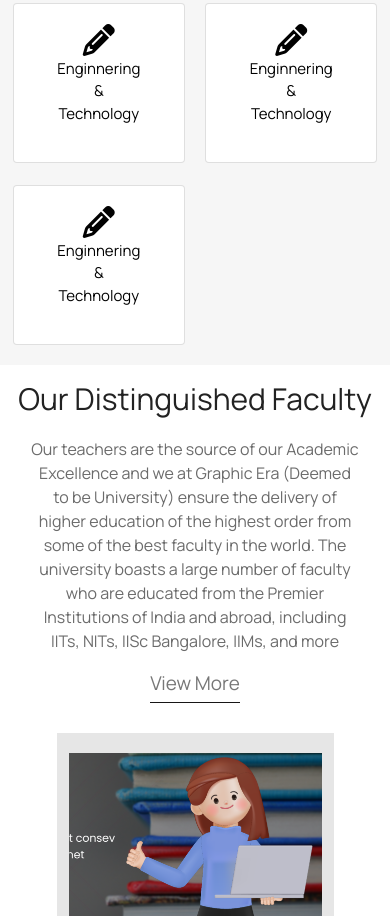
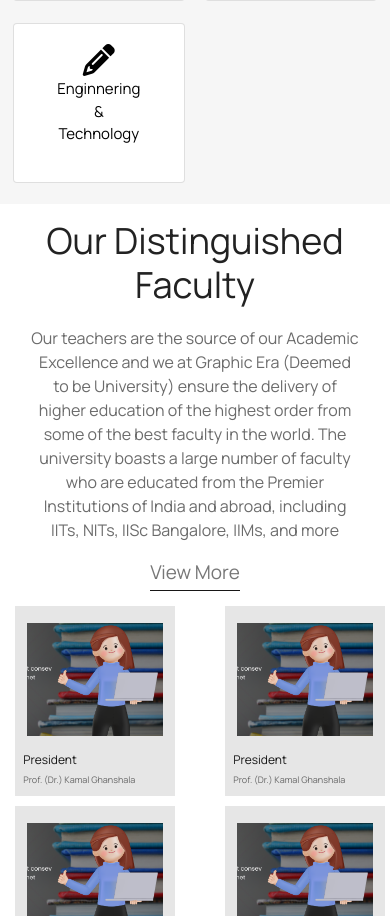
Before and after one commit to Abhisays27/university-site, a plain HTML site: page index.html in a window 390 px wide. Shown: the part 1804-2720 px from the top of the page. Drawn offline with nearby package versions, Linux system fonts and the light colour scheme; files whose address does not match are found by name; a web font is replaced by a local one.

Commit message:
fix mobile issue

```diff
--- a/news.css
+++ b/news.css
@@ -149,3 +149,146 @@ li.slick-active button::before {
 
 
 }
+@media only screen and (max-width: 638px)
+{
+
+  .card-item {
+    width: 230px;
+    height: 250px; /* Set the width of each card */
+    margin: 5px !important; /* Adjust the space between cards */
+  }
+
+
+
+.card-item h1 {
+
+  font-size: 13px;
+
+}
+
+.card-item p {
+
+  font-size: 10px;
+
+}
+.card-item .image-wrapper:before {
+display: none;
+}
+.card-section {
+
+  display: flex;
+
+  justify-content: space-between; /* Adjust the space between cards */
+  margin:10px !important;
+}
+
+
+}
+@media only screen and (max-width: 500px)
+{
+
+  .card-item {
+    width: 205px;
+    height: 225px; /* Set the width of each card */
+    margin: 5px !important; /* Adjust the space between cards */
+  }
+
+
+
+.card-item h1 {
+
+  font-size: 13px;
+
+}
+
+.card-item p {
+
+  font-size: 10px;
+
+}
+.card-item .image-wrapper:before {
+display: none;
+}
+.card-section {
+
+  display: flex;
+
+  justify-content: space-between; /* Adjust the space between cards */
+  margin-right: 0 !important;
+}
+
+
+}
+
+@media only screen and (max-width: 465px)
+{
+
+  .card-item {
+    width: 185px;
+    height: 210px; /* Set the width of each card */
+    margin: 5px !important; /* Adjust the space between cards */
+  }
+
+
+
+.card-item h1 {
+
+  font-size: 13px;
+
+}
+
+.card-item p {
+
+  font-size: 10px;
+
+}
+.card-item .image-wrapper:before {
+display: none;
+}
+.card-section {
+
+  display: flex;
+
+  justify-content: space-between; /* Adjust the space between cards */
+  margin-right: 0 !important;
+}
+
+
+}
+
+
+@media only screen and (max-width: 397px)
+{
+
+  .card-item {
+    width: 160px;
+    height: 190px; /* Set the width of each card */
+    margin: 5px !important; /* Adjust the space between cards */
+  }
+
+
+
+.card-item h1 {
+
+  font-size: 12px;
+
+}
+
+.card-item p {
+
+  font-size: 9px;
+
+}
+.card-item .image-wrapper:before {
+display: none;
+}
+.card-section {
+
+  display: flex;
+
+  justify-content: space-between; /* Adjust the space between cards */
+  margin-right: 0 !important;
+}
+
+
+}
--- a/style.css
+++ b/style.css
@@ -80,6 +80,76 @@ body{
   .card:hover .icon-text p {
     color: #ffffff; /* Change text color on hover */
   }
+  @media only screen and (max-width: 1000px) {
+    .card-section {
+
+      display: flex;
+
+      justify-content: center; /* Adjust the space between cards */
+   flex-wrap: wrap;
+      margin-top: 20px; /* Adjust the margin from the "View More" */
+      margin-left: 4%;
+      margin-right: 4%;
+    }
+
+    .section-heading {
+
+      font-size: 30px;
+
+    }
+    .card {
+
+
+      width: 190px;
+      height: 180px;
+
+    }
+
+
+    .card p{
+      font-size: 15px;
+      font-weight: 400;
+      font-family: 'Manrope', sans-serif;
+    }
+    .rows {
+      display: flex;
+      justify-content: space-between;
+      align-items: center;
+
+      column-gap: 10px;
+      row-gap: 22px;
+      padding: 5px;
+      background-color: #f6f6f6;
+      margin-left: 2%;
+      margin-right: 2%;
+      margin-top: 8%;
+  }
+
+  }
+  @media only screen and (max-width: 470px)
+  {
+    .card{
+      width: 172px;
+        height: 160px;
+    }
+    .rows{
+      column-gap: 4px;
+    }
+  }
+
+  @media only screen and (max-width: 375px)
+  {
+    .card{
+      width: 143px;
+        height: 170px;
+
+    }
+    .rows{
+      column-gap: 3px;
+    }
+
+  }
+
 
   /* faculty section */
   .faculty-section {
@@ -208,75 +278,151 @@ body{
 .card-item .image-wrapper:hover:before {
     opacity: 0.5;
 }
-
-@media only screen and (max-width: 1000px) {
-  .card-section {
-
-    display: flex;
-
-    justify-content: center; /* Adjust the space between cards */
- flex-wrap: wrap;
-    margin-top: 20px; /* Adjust the margin from the "View More" */
-    margin-left: 4%;
-    margin-right: 4%;
-  }
-
-  .section-heading {
-
-    font-size: 30px;
-
-  }
-  .card {
-
-
-    width: 190px;
-    height: 180px;
-
-  }
-
-
-  .card p{
-    font-size: 15px;
-    font-weight: 400;
-    font-family: 'Manrope', sans-serif;
-  }
-  .rows {
-    display: flex;
-    justify-content: space-between;
-    align-items: center;
-
-    column-gap: 10px;
-    row-gap: 22px;
-    padding: 5px;
-    background-color: #f6f6f6;
-    margin-left: 2%;
-    margin-right: 2%;
-    margin-top: 8%;
-}
-
-}
-@media only screen and (max-width: 470px)
+@media only screen and (max-width: 638px)
 {
-  .card{
-    width: 172px;
-      height: 160px;
-  }
-  .rows{
-    column-gap: 4px;
-  }
-}
-
-@media only screen and (max-width: 375px)
+
+  .card-item {
+    width: 230px;
+    height: 250px; /* Set the width of each card */
+    margin: 5px !important; /* Adjust the space between cards */
+  }
+
+
+
+.card-item h1 {
+
+  font-size: 13px;
+
+}
+
+.card-item p {
+
+  font-size: 10px;
+
+}
+.card-item .image-wrapper:before {
+display: none;
+}
+.card-section {
+
+  display: flex;
+
+  justify-content: space-between; /* Adjust the space between cards */
+  margin:10px !important;
+}
+
+
+}
+@media only screen and (max-width: 500px)
 {
-  .card{
-    width: 143px;
-      height: 170px;
-
-  }
-  .rows{
-    column-gap: 3px;
-  }
-}
+
+  .card-item {
+    width: 205px;
+    height: 225px; /* Set the width of each card */
+    margin: 5px !important; /* Adjust the space between cards */
+  }
+
+
+
+.card-item h1 {
+
+  font-size: 13px;
+
+}
+
+.card-item p {
+
+  font-size: 10px;
+
+}
+.card-item .image-wrapper:before {
+display: none;
+}
+.card-section {
+
+  display: flex;
+
+  justify-content: space-between; /* Adjust the space between cards */
+  margin-right: 0 !important;
+}
+
+
+}
+
+@media only screen and (max-width: 465px)
+{
+
+  .card-item {
+    width: 185px;
+    height: 210px; /* Set the width of each card */
+    margin: 5px !important; /* Adjust the space between cards */
+  }
+
+
+
+.card-item h1 {
+
+  font-size: 13px;
+
+}
+
+.card-item p {
+
+  font-size: 10px;
+
+}
+.card-item .image-wrapper:before {
+display: none;
+}
+.card-section {
+
+  display: flex;
+
+  justify-content: space-between; /* Adjust the space between cards */
+  margin-right: 0 !important;
+}
+
+
+}
+
+
+@media only screen and (max-width: 397px)
+{
+
+  .card-item {
+    width: 160px;
+    height: 190px; /* Set the width of each card */
+    margin: 5px !important; /* Adjust the space between cards */
+  }
+
+
+
+.card-item h1 {
+
+  font-size: 12px;
+
+}
+
+.card-item p {
+
+  font-size: 9px;
+
+}
+.card-item .image-wrapper:before {
+display: none;
+}
+.card-section {
+
+  display: flex;
+
+  justify-content: space-between; /* Adjust the space between cards */
+  margin-right: 0 !important;
+}
+
+
+}
+
+
 
 
 
@@ -320,12 +466,43 @@ body{
     justify-content: center;
     margin-top: 4%;
 }
-@media only screen and (max-width: 1300px) and (min-width: 764px) {
+@media only screen and (max-width: 1300px) and (min-width: 901px) {
   .placcard {
     width: 250px;
     height: 250px;
   }
 }
+@media only screen and (max-width: 900px){
+  .placcard {
+    width: 200px;
+    height: 200px;
+  }
+
+}
+@media only screen and (max-width: 490px){
+.placcard{
+  width: 170px;
+  height: 170px;
+}
+
+
+}
+@media only screen and (max-width: 419px){
+  .placcard{
+    width: 150px;
+    height: 150px;
+  }
+
+
+  }
+  @media only screen and (max-width: 364px){
+    .placcard{
+      width: 120px;
+      height: 120px;
+    }
+
+
+    }
 
 /* latest news css */
 .latest-news{
@@ -473,7 +650,7 @@ li.slick-active button::before {
   margin-bottom: 14% !important;
   margin-left: 4%;
   margin-right: 4%;
-height: 57vh !important;
+height: 37vh !important;
 
 }
 
@@ -791,9 +968,7 @@ textarea {
   font-weight: 600;
 }
 
-.accordion-header.active {
-  /* style the active header differently if you want */
-}
+
 /* photos section */
 .photo-sec{
     background-color: #f6f6f6f5;
```
